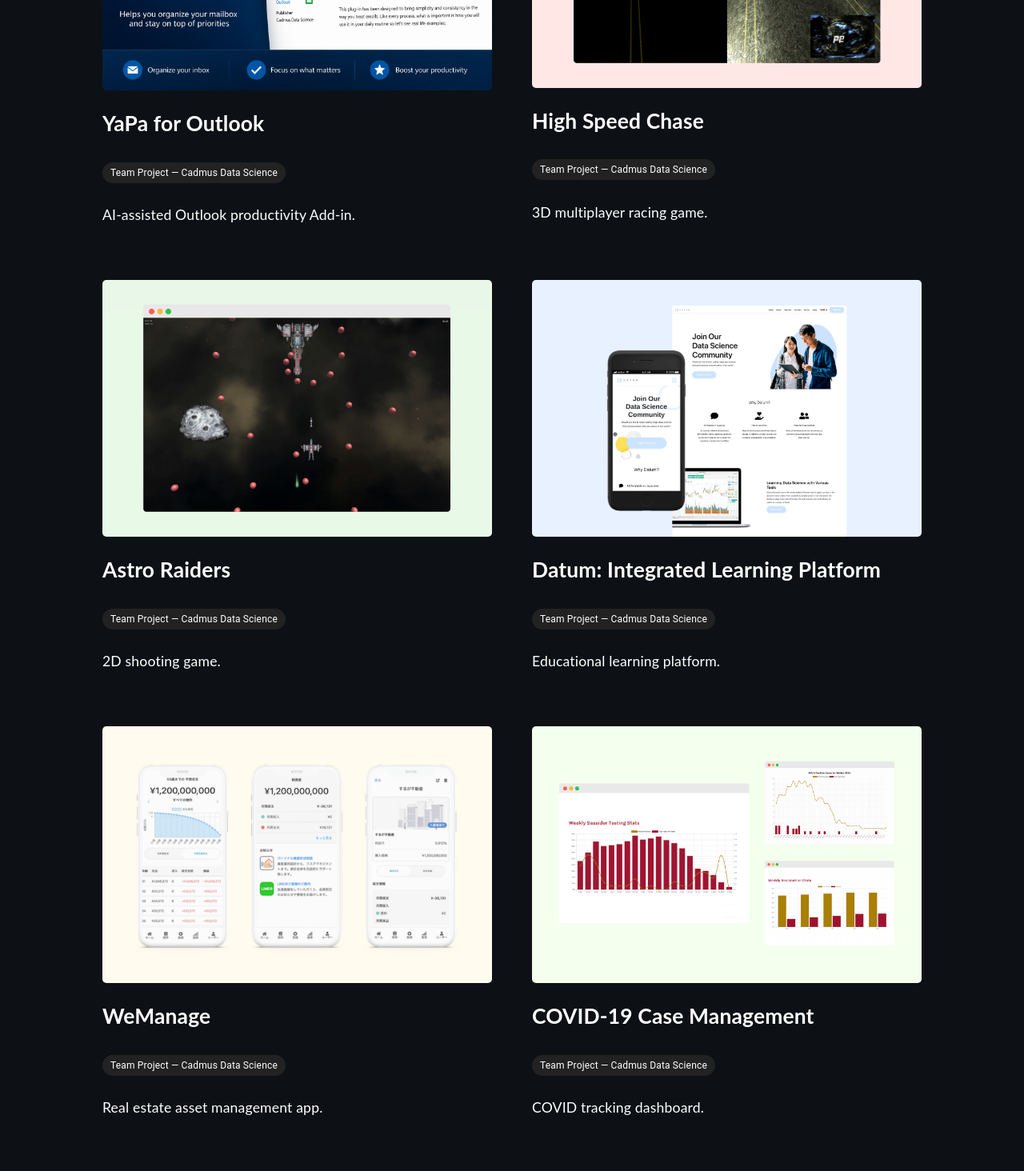
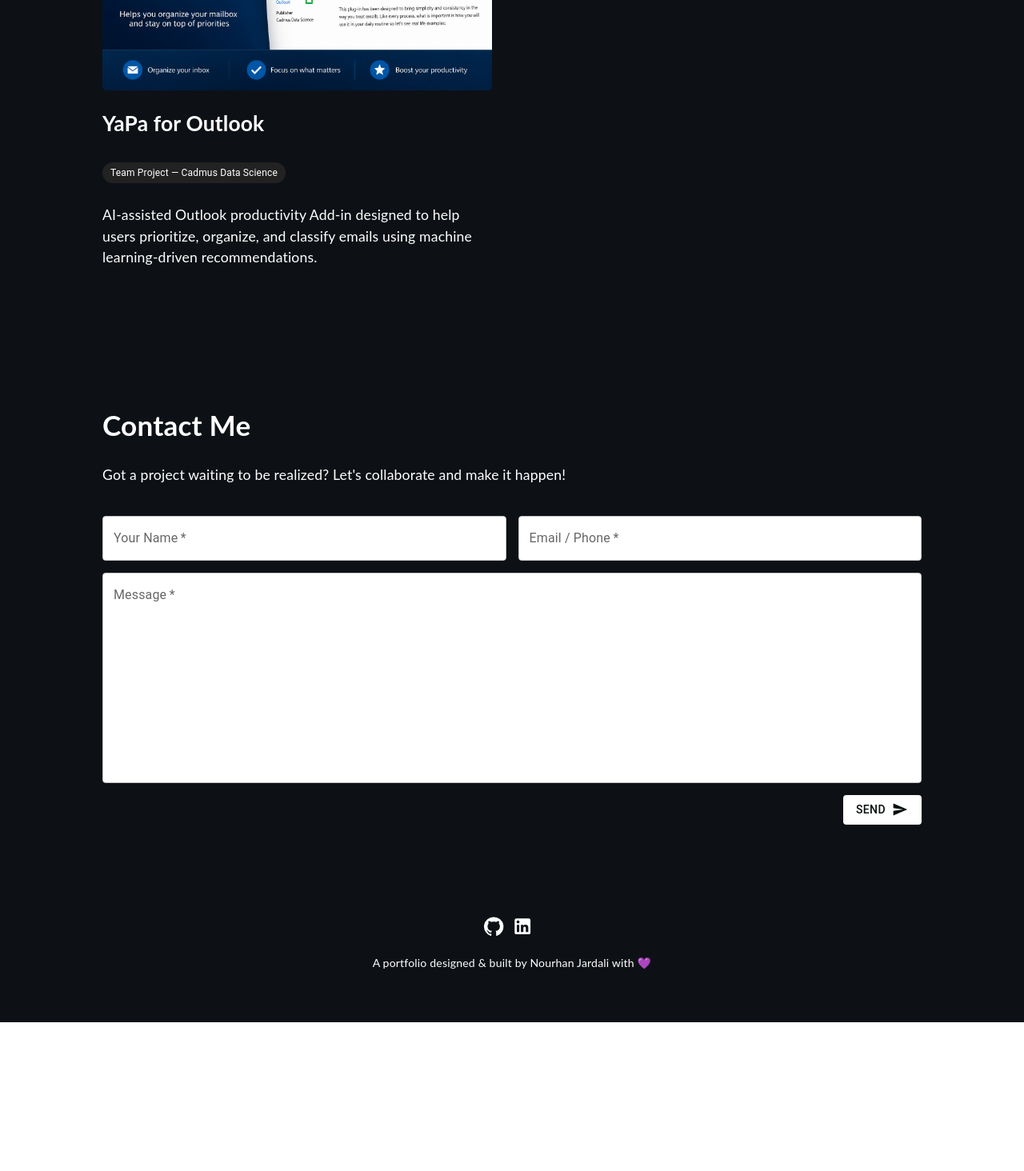
Before and after one commit to NourJardali/NourhanJardaliPortfolio, a React (Create React App) app: page / in a window 1280 px wide. Shown: the part 3620-5084 px from the top of the page at 80% size. After the commit the page ends 4898 px from the top, so only its background shows below. Built offline with nearby package versions, Linux system fonts and the light colour scheme.

Commit message:
Yapa project

```diff
--- a/src/assets/styles/Project.scss
+++ b/src/assets/styles/Project.scss
@@ -199,3 +199,13 @@
     font-size: 13px;
     background: #333;
 }
+
+.project-list {
+    margin-top: 10px;
+    padding-left: 20px;
+}
+
+.project-list li {
+    margin-bottom: 8px;
+    line-height: 1.5;
+}
--- a/src/components/Project.tsx
+++ b/src/components/Project.tsx
@@ -20,9 +20,8 @@ function Project() {
         image: string;
         link: string;
         shortDesc: string;
-        fullDesc: string;
+        fullDesc: string[];
         technologies: string[];
-        role: string;
     };
 
     const [selectedProject, setSelectedProject] = useState<ProjectType | null>(null);
@@ -33,110 +32,14 @@ function Project() {
             company: "Team Project — Cadmus Data Science",
             image: yapa,
             link: "https://www.cadmusdatascience.com/installation-of-today-add-in/",
-            shortDesc: "AI-assisted Outlook productivity Add-in.",
-            fullDesc:
-                "AI-assisted Outlook productivity Add-in designed to help users prioritize, organize, and classify emails using machine learning-driven recommendations.",
-            technologies: ["React", "Machine Learning", "Outlook Add-in", "Python"],
-            role: "Full-Stack Developer",
-        },
-        {
-            title: "High Speed Chase",
-            company: "Team Project — Cadmus Data Science",
-            image: mock09,
-            link: "https://yujisatojr.itch.io/highspeedchase",
-            shortDesc: "3D multiplayer racing game.",
-            fullDesc:
-                "Designed, developed, and launched a 3D multiplayer racing game with C# and Unity. Available on Itch.io for gamers worldwide.",
-            technologies: ["Unity", "C#", "Multiplayer"],
-            role: "Game Developer",
-        },
-        {
-            title: "Astro Raiders",
-            company: "Team Project — Cadmus Data Science",
-            image: mock08,
-            link: "https://yujisatojr.itch.io/spacecraft",
-            shortDesc: "2D shooting game.",
-            fullDesc:
-                "Developed and released a 2D shooting game using C# and Unity and published it on Itch.io.",
-            technologies: ["Unity", "C#", "2D Game Development"],
-            role: "Game Developer",
-        },
-        {
-            title: "Datum: Integrated Learning Platform",
-            company: "Team Project — Cadmus Data Science",
-            image: mock07,
-            link: "https://www.datumlearn.com/",
-            shortDesc: "Educational learning platform.",
-            fullDesc:
-                "Built a complete online educational platform from scratch using Ruby on Rails focused on data science education in Japanese.",
-            technologies: ["Ruby on Rails", "PostgreSQL", "JavaScript"],
-            role: "Full-Stack Developer",
-        },
-        {
-            title: "WeManage",
-            company: "Team Project — Cadmus Data Science",
-            image: mock06,
-            link: "http://www.wemanage.jp/",
-            shortDesc: "Real estate asset management app.",
-            fullDesc:
-                "Developed a real estate asset management application allowing Japanese realtors to manage properties and analyze future income predictions.",
-            technologies: ["Ruby on Rails", "JavaScript"],
-            role: "Software Engineer",
-        },
-        {
-            title: "COVID-19 Case Management",
-            company: "Team Project — Cadmus Data Science",
-            image: mock05,
-            link: "https://www.byuh.edu/covid-19-case-management",
-            shortDesc: "COVID tracking dashboard.",
-            fullDesc:
-                "Built official COVID/vaccination tracking charts for university leadership using JavaScript and Google Sheets API v4.",
-            technologies: ["JavaScript", "Google Sheets API"],
-            role: "Frontend Developer",
-        },
-        {
-            title: "Multiple Regression Property Analysis",
-            company: "Team Project — Cadmus Data Science",
-            image: mock04,
-            link: "https://github.com/yujisatojr/multi-reg-analysis",
-            shortDesc: "Real estate market prediction analysis.",
-            fullDesc:
-                "Analyzed Japanese real estate markets and predicted property prices using OLS and multi-regression analysis.",
-            technologies: ["Python", "Pandas", "NumPy", "Scikit-Learn"],
-            role: "Data Analyst",
-        },
-        {
-            title: "Programs of Study",
-            company: "Team Project — Cadmus Data Science",
-            image: mock03,
-            link: "https://holokai.byuh.edu/programs-of-study",
-            shortDesc: "CMS custom component.",
-            fullDesc:
-                "Designed and developed a custom Brightspot CMS component allowing students to browse majors and programs.",
-            technologies: ["Java", "Handlebars", "LESS"],
-            role: "Software Engineer",
-        },
-        {
-            title: "Transfer Evaluation Matrix",
-            company: "Team Project — Cadmus Data Science",
-            image: mock02,
-            link: "https://hookele.byuh.edu/transfer-evaluation-guidelines-and-matrix",
-            shortDesc: "Interactive CSV table generator.",
-            fullDesc:
-                "Created an interactive CSV table generator helping transfer students identify eligible credits efficiently.",
-            technologies: ["Java", "Handlebars", "LESS"],
-            role: "Software Engineer",
-        },
-        {
-            title: "Submeowrine",
-            company: "Team Project — Cadmus Data Science",
-            image: mock01,
-            link: "https://github.com/yujisatojr/submeowrine",
-            shortDesc: "Android 2D shooting game.",
-            fullDesc:
-                "Built and released an Android mobile game using Java and Android Studio.",
-            technologies: ["Java", "Android Studio"],
-            role: "Android Developer",
+            shortDesc: "AI-assisted Outlook productivity Add-in designed to help users prioritize, organize, and classify emails using machine learning-driven recommendations.",
+            fullDesc: [
+                "Enhanced frontend functionality for the Outlook Add-in",
+                "Developed Android mobile application from scratch",
+                "Integrated backend APIs and Microsoft Graph API",
+                "Implemented mobile UI updates based on designer specifications"
+            ],
+            technologies: ["ASP.NET", "Android (Kotlin/Java)", "REST APIs", "Microsoft Graph API", "Retrofit", "Python APIs"]
         },
     ];
 
@@ -201,12 +104,11 @@ function Project() {
                             {selectedProject.company}
                         </span>
 
-                        <p>{selectedProject.fullDesc}</p>
-
-                        <div className="modal-section">
-                            <h3>Role</h3>
-                            <p>{selectedProject.role}</p>
-                        </div>
+                        <ul className="project-list">
+                            {selectedProject.fullDesc.map((item, index) => (
+                                <li key={index}>{item}</li>
+                            ))}
+                        </ul>
 
                         <div className="modal-section">
                             <h3>Technologies</h3>
```
